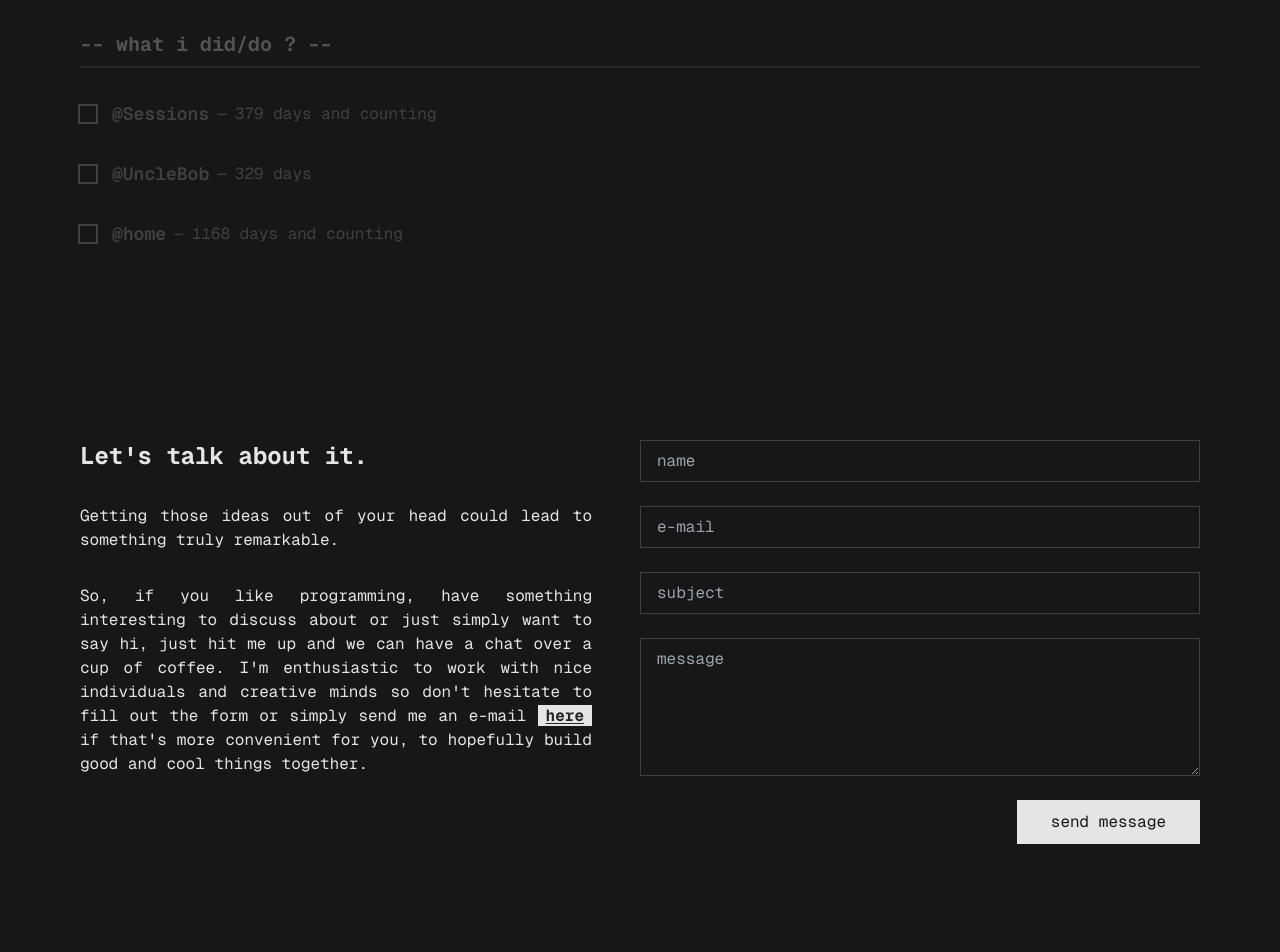
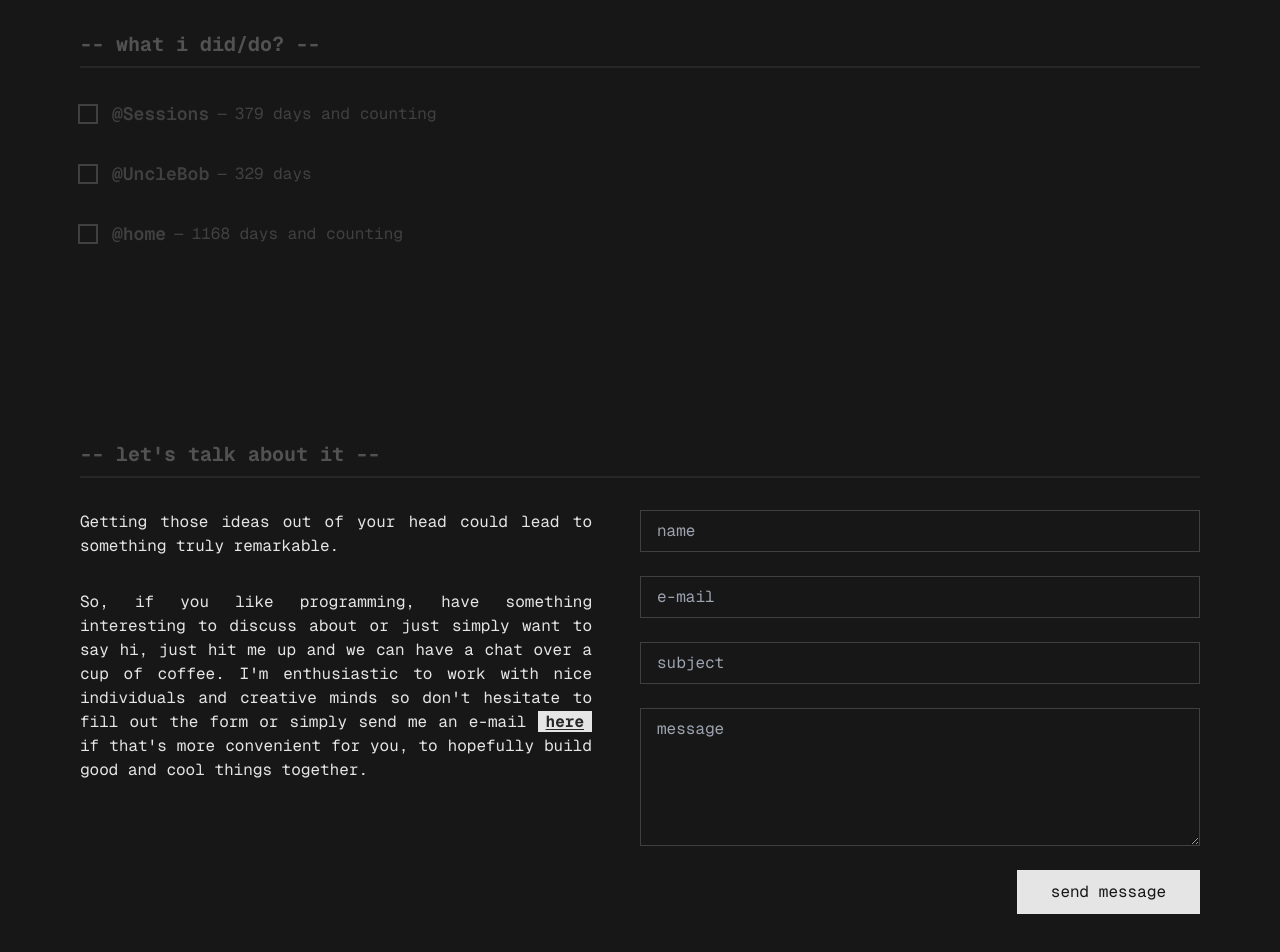
Before and after one commit to fangg19/alexjonny, a Next.js app: page / in a window 1280 px wide. Shown: the part 1380-2332 px from the top of the page. Before the commit the page ends 2272 px from the top, so only its background shows below. Built offline with nearby package versions, Linux system fonts and the light colour scheme.

Commit message:
some minor UI changes

```diff
--- a/app/components/JobItem.tsx
+++ b/app/components/JobItem.tsx
@@ -44,8 +44,9 @@ const JobItem = (props: JobItemProps) => {
       <div
         onClick={() => handleSelectJob(job)}
         className={cls(
-          !isSelected && "opacity-20 cursor-pointer hover:opacity-60",
-          "flex flex-row relative items-center w-fit"
+          !isSelected &&
+            "opacity-20 cursor-pointer hover:opacity-70 transition-all duration-300 ease-in-out",
+          "flex flex-row relative items-center w-fit cursor-pointer"
         )}
         id={id.toString()}
       >
--- a/app/components/sections/About.tsx
+++ b/app/components/sections/About.tsx
@@ -7,7 +7,7 @@ const About = () => {
       itemType="https://schema.org/Person"
       className="mb-12 lg:mb-0 flex flex-col gap-2 text-justify relative"
     >
-      <h1 className="text-xl font-bold text-neutral-600">-- who am i ? --</h1>
+      <h1 className="text-xl font-bold text-neutral-600">-- who am i? --</h1>
       <div className="w-full h-[2px] bg-neutral-800 mb-6" />
 
       <div className="z-10 flex flex-col">
--- a/app/components/sections/Contact.tsx
+++ b/app/components/sections/Contact.tsx
@@ -4,12 +4,21 @@ const Contact = () => {
   return (
     <div
       id="contact"
+      className="flex flex-col  w-full flex-wrap lg:flex-nowrap mb-12 gap-2"
+    >
+      <h1 className="text-xl font-bold text-neutral-600">
+        -- let&apos;s talk about it --
+      </h1>
+      <div className="w-full h-[2px] bg-neutral-800 mb-6" />
+
+      <div
+        id="contact"
         className="flex flex-col lg:flex-row w-full flex-wrap lg:flex-nowrap mb-12 gap-y-10"
       >
         <div className="flex flex-col gap-8 w-full lg:w-1/2 text-justify lg:pr-12">
-        <h2 className="text-xl lg:text-2xl font-bold">
+          {/* <h2 className="text-xl lg:text-2xl font-bold">
           Let&apos;s talk about it.
-        </h2>
+        </h2> */}
 
           <p>
             Getting those ideas out of your head could lead to something truly
@@ -17,10 +26,10 @@ const Contact = () => {
           </p>
           <p>
             So, if you like programming, have something interesting to discuss
-          about or just simply want to say hi, just hit me up and we can have a
-          chat over a cup of coffee. I&apos;m enthusiastic to work with nice
-          individuals and creative minds so don&apos;t hesitate to fill out the
-          form or simply send me an e-mail{" "}
+            about or just simply want to say hi, just hit me up and we can have
+            a chat over a cup of coffee. I&apos;m enthusiastic to work with nice
+            individuals and creative minds so don&apos;t hesitate to fill out
+            the form or simply send me an e-mail{" "}
             <a
               className="underline underline-offset-2 text-neutral-800 font-bold px-2 bg-neutral-200"
               href="mailto:hello@alexjonny.com"
@@ -35,6 +44,7 @@ const Contact = () => {
 
         <ContactForm />
       </div>
+    </div>
   );
 };
 
--- a/app/components/sections/Work.tsx
+++ b/app/components/sections/Work.tsx
@@ -47,7 +47,10 @@ const Work = () => {
 
   return (
     <div id="work" className="flex flex-col w-full gap-2 mb-12 lg:mb-0">
-      <h1 className="text-xl font-bold  text-neutral-600 animate-fadeInLeft">
+      <h1
+        key={labelText}
+        className="text-xl font-bold  text-neutral-600 animate-fadeInLeft"
+      >
         {labelText}
       </h1>
 
--- a/app/utils/constants.ts
+++ b/app/utils/constants.ts
@@ -1,7 +1,7 @@
 export const jobSectionLabels = {
-  default: "-- what i did/do ? --",
-  past: "-- what i did ? --",
-  current: "-- what i do ? --",
+  default: "-- what i did/do? --",
+  past: "-- what i did? --",
+  current: "-- what i do? --",
 };
 
 export const INTERNAL_NAV_LINKS = [
```
Lines whose indentation alone changed are shown as unchanged.
